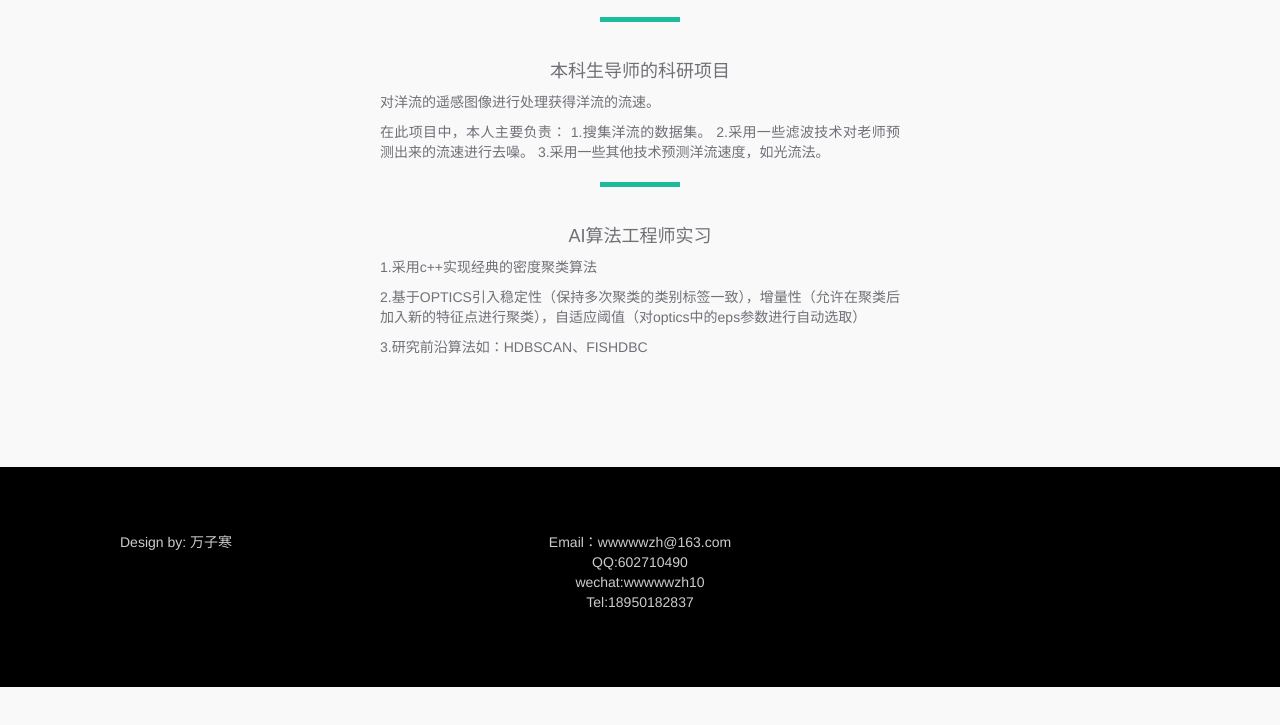
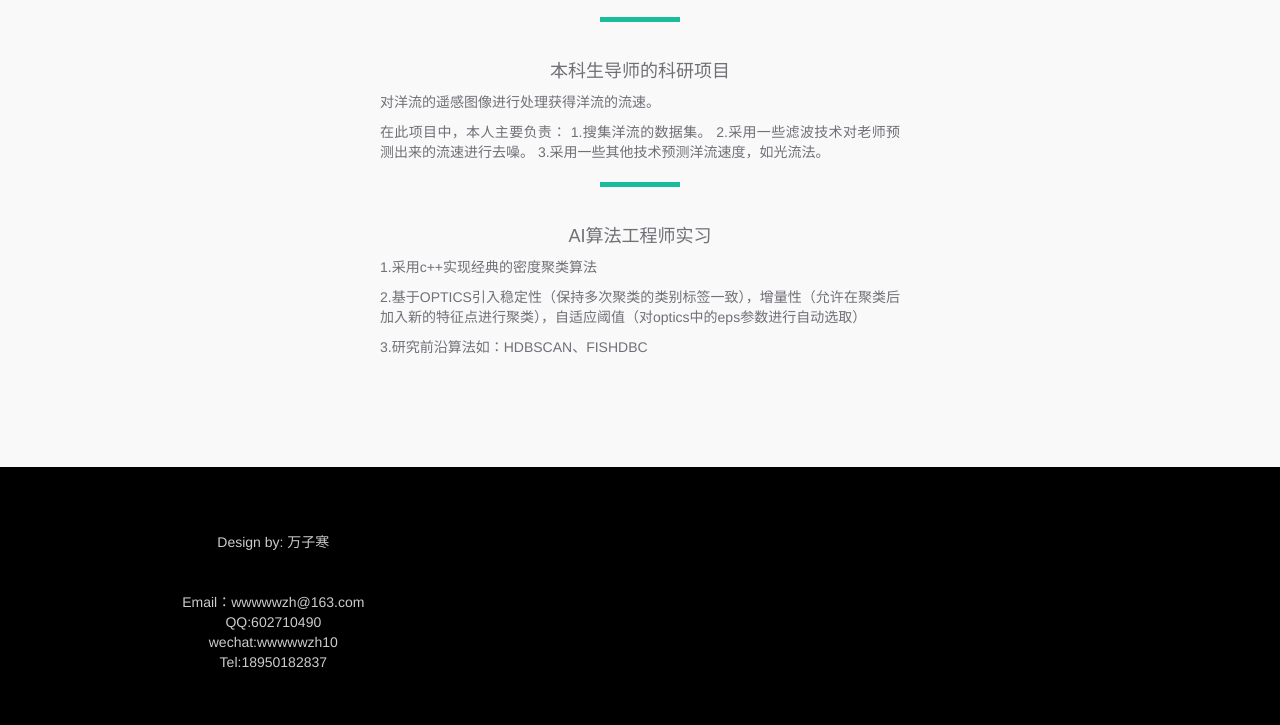
Before and after one commit to dreamerably/PR, a plain HTML site: page index.html in a window 1280 px wide. Shown: the part 5175-5900 px from the top of the page. Before the commit the page ends 5862 px from the top, so only its background shows below. Drawn offline with nearby package versions, Linux system fonts and the light colour scheme.

Commit message:
Update index.html

```diff
--- a/index.html
+++ b/index.html
@@ -248,13 +248,11 @@
     <footer class="footer">
         <div class="container">
             <div class="row">
-                <div class="col-md-4">
-                    <p>Design by: 万子寒<br>
-                    </p>
-                </div>
+
 
 
                 <div class="col-md-4 text-center">
+			<p>Design by: 万子寒<br>
                     <p>Email：wwwwwzh@163.com<br>
 					QQ:602710490<br>
 					wechat:wwwwwzh10<br>
```
